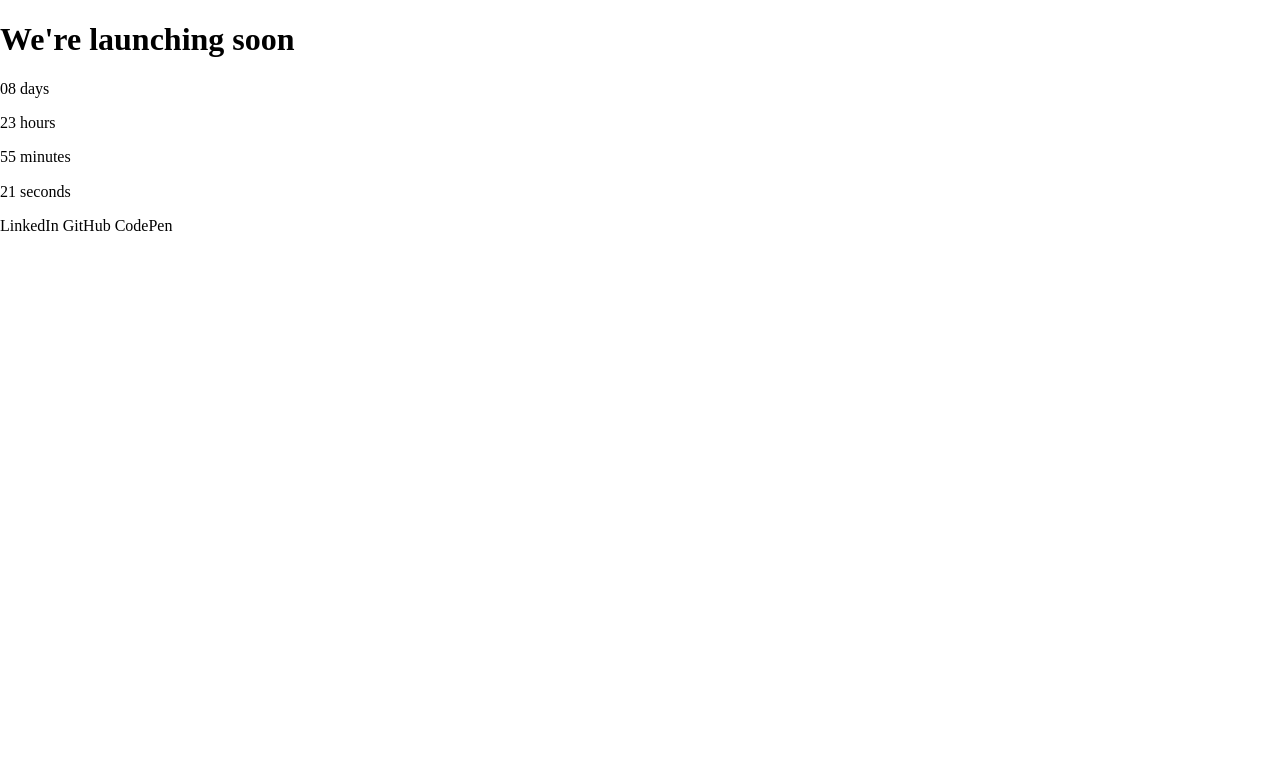
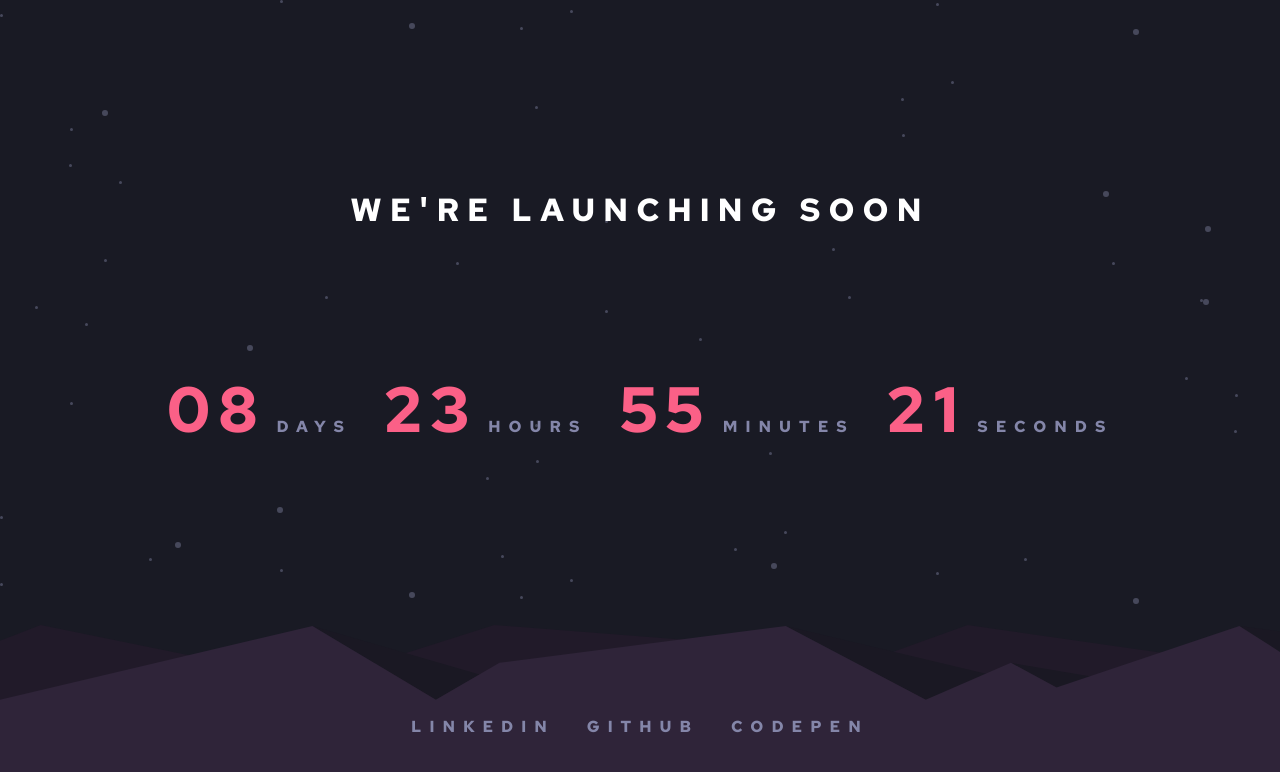
Before and after one commit to logic-fabric/launch-countdown-timer, a website: page index.html in a window 1280 px wide. Drawn offline with Linux system fonts and the light colour scheme.

Commit message:
style: apply style-guide

```diff
--- /dev/null
+++ b/css/scss/abstracts/_variables.scss
@@ -0,0 +1,32 @@
+// ======
+// COLORS
+// ======
+
+$primary-500: hsl(237, 18%, 59%);
+
+$tonic-500: hsl(345, 95%, 68%);
+
+$neutral-900: hsl(234, 17%, 12%);
+$neutral-800: hsl(235, 16%, 14%);
+$neutral-700: hsl(236, 21%, 26%);
+
+// ==========
+// TYPOGRAPHY
+// ==========
+
+$font-text: "Red Hat Text", sans-serif;
+
+// =======================
+// TEXT AND HEADINGS SIZES
+// =======================
+
+$txt-size: 1rem;
+
+$jumbotron-size: 4 * $txt-size;
+
+// ====================================
+// BREAKPOINTS AND CONTAINERS MAX-WIDTH
+// ====================================
+
+$small-container-width: 375px;
+$large-container-width: 1440px;
--- /dev/null
+++ b/css/scss/base/_tags.scss
@@ -0,0 +1,57 @@
+/* =======================
+   RAW TAGS DEFAULT STYLES
+   ======================= */
+
+html {
+  box-sizing: border-box;
+
+  color: $primary-500;
+  font-family: $font-text;
+  font-weight: 700;
+  letter-spacing: 0.5rem;
+  text-transform: uppercase;
+
+  background-color: $neutral-900;
+  background-image: url(../../img/bg-stars.svg);
+
+  scroll-behavior: smooth;
+}
+
+*,
+*::before,
+*::after {
+  box-sizing: inherit;
+}
+
+body {
+  display: flex;
+  flex-direction: column;
+  justify-content: space-between;
+
+  min-height: 100vh;
+
+  background-image: url(../../img/pattern-hills.svg);
+  background-position-y: bottom;
+  background-repeat: no-repeat;
+  background-size: 100%;
+}
+
+main,
+footer {
+  width: 100%;
+  max-width: $large-container-width;
+  margin: auto;
+}
+
+footer {
+  display: flex;
+  justify-content: center;
+  gap: 2rem;
+}
+
+h1 {
+  margin: 8rem 0;
+
+  color: white;
+  text-align: center;
+}
--- /dev/null
+++ b/css/scss/components/_timer.scss
@@ -0,0 +1,12 @@
+.timer {
+  display: flex;
+  justify-content: center;
+  gap: 2rem;
+
+  margin: 8rem 0;
+}
+
+.counter {
+  color: $tonic-500;
+  font-size: $jumbotron-size;
+}
--- a/css/scss/main.scss
+++ b/css/scss/main.scss
@@ -2,14 +2,14 @@
 
 // 1. Configuration and helpers:
 // - the 'abstracts/' folder should not output a single line of CSS if compiled on its own
-// @import "abstracts/variables";
+@import "abstracts/variables";
 // @import "abstracts/mixins";
 
 // 2. Vendors:
 @import "vendors/normalize";
 
 // 3. Base stuff:
-// @import "base/tags";
+@import "base/tags";
 // @import "base/colors";
 // @import "base/responsive";
 // @import "base/sizings";
@@ -21,7 +21,7 @@
 // @import "layout/footer";
 
 // 5. Components:
-// @import "components/card";
+@import "components/timer";
 
 // 6. Pages specific styles:
 // @import "pages/page-404";
--- a/index.html
+++ b/index.html
@@ -35,14 +35,14 @@
     <main>
       <h1>We're launching soon</h1>
 
-      <div>
-        <p><span>08</span> days</p>
+      <div class="timer">
+        <p><span class="counter">08</span> days</p>
 
-        <p><span>23</span> hours</p>
+        <p><span class="counter">23</span> hours</p>
 
-        <p><span>55</span> minutes</p>
+        <p><span class="counter">55</span> minutes</p>
 
-        <p><span>21</span> seconds</p>
+        <p><span class="counter">21</span> seconds</p>
       </div>
     </main>
 
```
Also changed, not shown: css/main.css, css/prefixed/main.css, img/icon-facebook.svg (deleted), img/icon-instagram.svg (deleted), img/icon-pinterest.svg (deleted).
